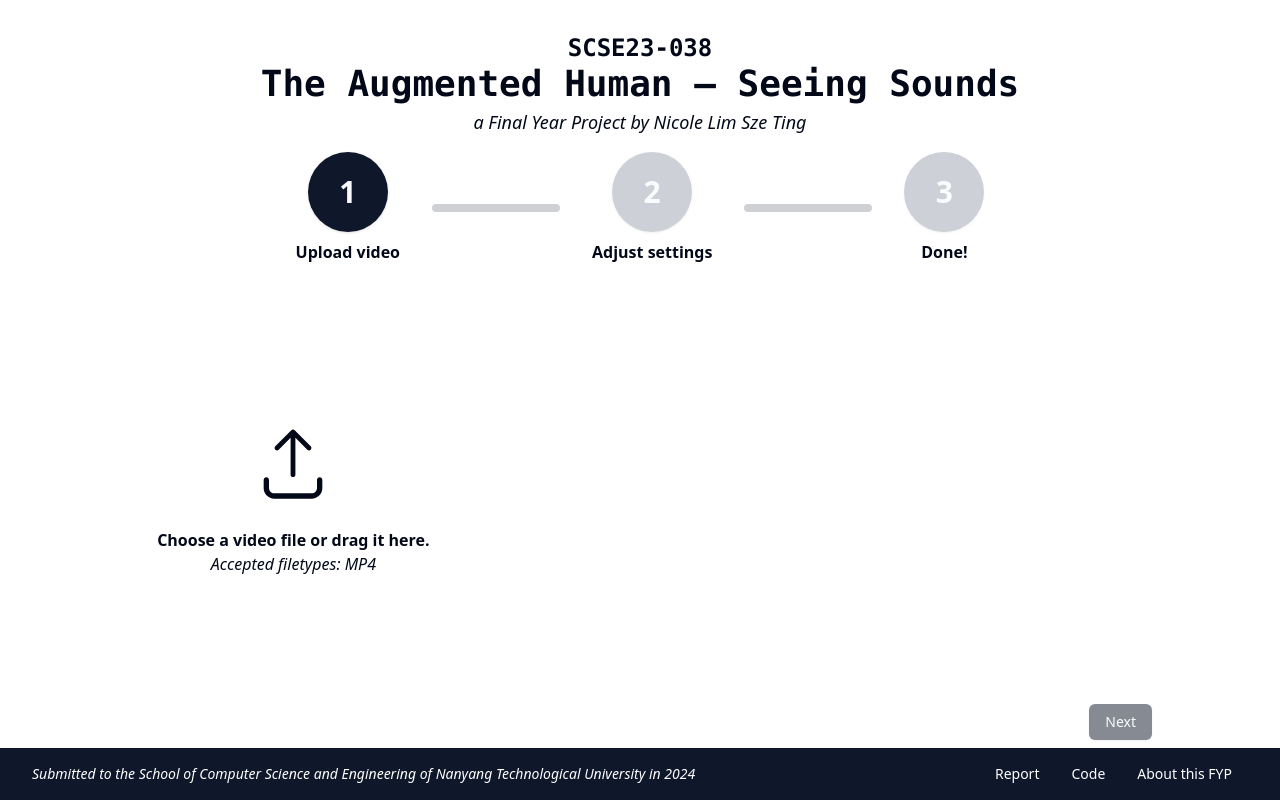
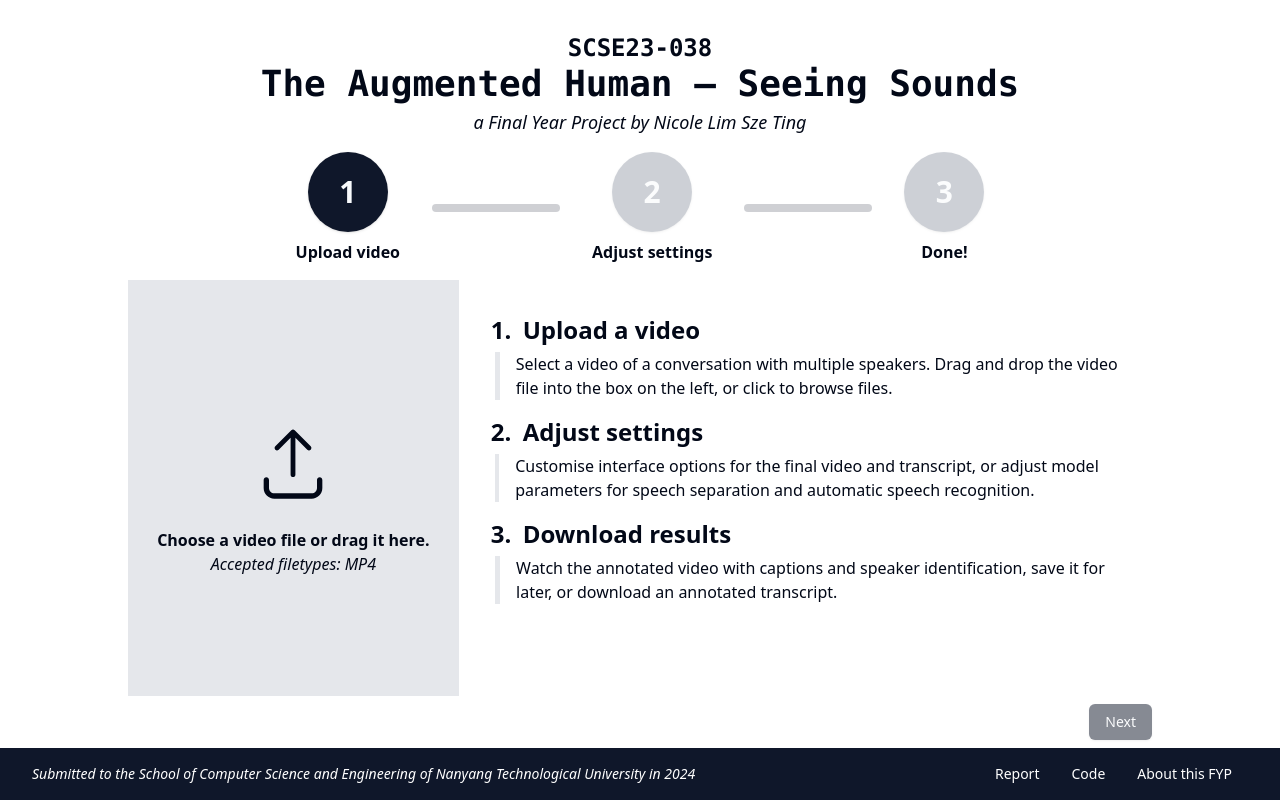
Before and after one commit to nicolelst/seeing_sounds, a React (Vite) app in the folder application/fe/: page / in a window 1280 px wide. Built offline with nearby package versions, Linux system fonts and the light colour scheme.

Commit message:
add instructions as placeholder when no video to preview

```diff
--- a/application/fe/src/components/stages/uploadStage.tsx
+++ b/application/fe/src/components/stages/uploadStage.tsx
@@ -94,12 +94,16 @@ export default function UploadStage({
 				</div>
 				<div className="col-span-2 h-full w-full flex items-center justify-center">
 					<AspectRatio ratio={16 / 9}>
+						{getValues("videoInput") && !errors.videoInput ? (
 							<ReactPlayer
 								url={errors.videoInput ? "" : videoFilepath}
 								width="100%"
 								height="100%"
 								controls={true}
 							/>
+						) : (
+							<Instructions />
+						)}
 					</AspectRatio>
 				</div>
 			</div>
@@ -175,7 +179,7 @@ function FileDropzone({
 		>
 			<input {...getInputProps()} />
 			<div className="h-full flex flex-col justify-center items-center text-center text-balance px-4">
-        <UploadIcon className="h-20 w-20 my-6"/>
+				<UploadIcon className="h-20 w-20 my-6" />
 				<p className="font-bold">{text}</p>
 				<em>Accepted filetypes: MP4</em>
 				{/* <p>{getValues("videoInput") ? `Selected file: ${getValues("videoInput")[0].name}` : "No file selected."}</p> */}
@@ -226,3 +230,55 @@ function FileDropzone({
 	// 	</Dropzone>
 	// );
 }
+
+function Instructions(): ReactElement {
+	return (
+		<div className="flex flex-col py-4 px-4 gap-y-4 text-wrap">
+			<InstructionItem
+				num={1}
+				header="Upload a video"
+				description="Select a video of a conversation with multiple speakers.
+					Drag and drop the video file into the box on the left, or
+					click to browse files."
+			/>
+			<InstructionItem
+				num={2}
+				header="Adjust settings"
+				description="Customise interface options for the final video and transcript,
+				or adjust model parameters for speech separation and automatic
+				speech recognition."
+			/>
+			<InstructionItem
+				num={3}
+				header="Download results"
+				description="Watch the annotated video with captions and speaker
+				identification, save it for later, or download an annotated
+				transcript."
+			/>
+		</div>
+	);
+}
+
+interface InstructionItemProps {
+	num: number;
+	header: string;
+	description: string;
+}
+function InstructionItem({
+	num,
+	header,
+	description,
+}: InstructionItemProps): ReactElement {
+	return (
+		<div className="flex flex-col gap-y-1.5">
+			<div className="flex flex-row text-2xl font-bold">
+				<h1 className="w-8">{num}. </h1>
+				<h1>{header}</h1>
+			</div>
+			<div className="flex flex-row">
+				<div className="w-2 bg-gray-200 ml-1 mr-4" />
+				<p>{description}</p>
+			</div>
+		</div>
+	);
+}
```
Lines whose indentation alone changed are shown as unchanged.
